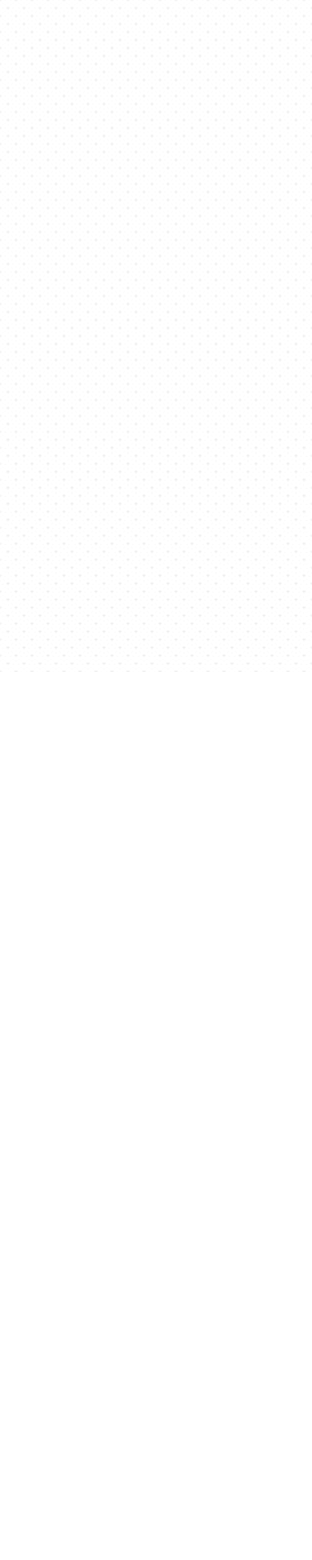
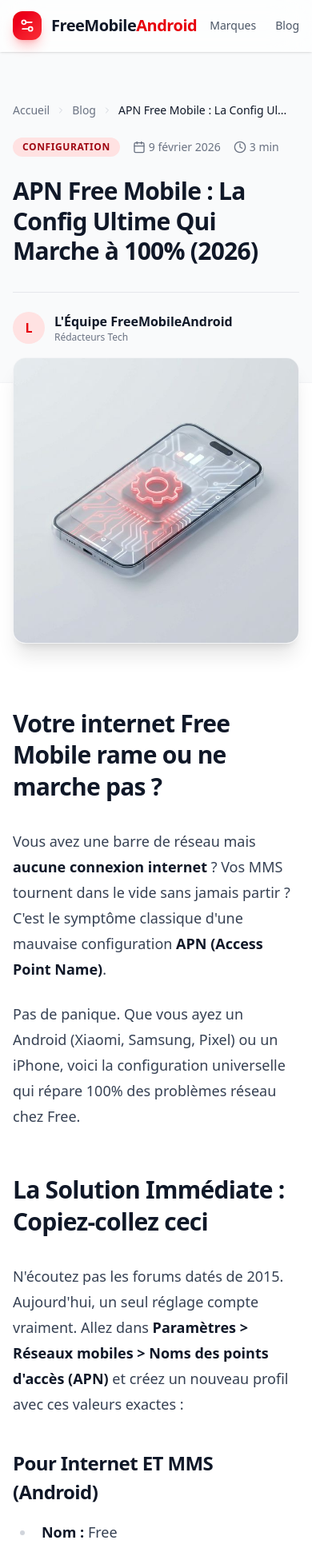
Before and after one commit to baguettecroissant/freemobileandroid, a Next.js app: page /blog/apn-free-mobile-configuration-officielle in a window 390 px wide. Before the commit this address had no page. Shown: the top 1951 px of the page at 80% size. Before the commit the page ends 844 px from the top, so only its background shows below. Built offline with nearby package versions, Linux system fonts and the light colour scheme.

Commit message:
feat(blog): add APN Free Mobile configuration post with illustration

```diff
--- a/data/posts.ts
+++ b/data/posts.ts
@@ -8,6 +8,7 @@ export interface BlogPost {
   readTime: string;
   category: string;
   image?: string;
+  imagePrompt?: string;
 }
 
 export const posts: BlogPost[] = [
@@ -122,5 +123,57 @@ export const posts: BlogPost[] = [
 
       <p>Votre mobile ne capte toujours pas ? Vérifiez si votre modèle est bien compatible avec les <a href="/marques" class="text-red-600 font-bold hover:underline">fréquences Free Mobile</a> ou suivez notre guide complet de <a href="/configurer-apn" class="text-red-600 font-bold hover:underline">configuration APN par marque</a>.</p>
     `,
+  },
+  {
+    slug: "apn-free-mobile-configuration-officielle",
+    title: "APN Free Mobile : La Config Ultime Qui Marche à 100% (2026)",
+    excerpt: "Plus d'internet ou de MMS ? Ne galérez plus. Voici LE réglage APN officiel Free Mobile à copier-coller pour réparer votre connexion en 30 secondes chrono.",
+    date: "2026-02-09",
+    author: "L'Équipe FreeMobileAndroid",
+    readTime: "3 min",
+    category: "Configuration",
+    image: "/blog_apn_config_2026_tech_3d.png",
+    imagePrompt: "Tech 3D, Isometric, Glassmorphism, Free Mobile colors (Red/White), clean background, smartphone with settings icon and signal bars, high quality, 8k",
+    content: `
+      <h2>Votre internet Free Mobile rame ou ne marche pas ?</h2>
+      <p>Vous avez une barre de réseau mais <strong>aucune connexion internet</strong> ? Vos MMS tournent dans le vide sans jamais partir ? C'est le symptôme classique d'une mauvaise configuration <strong>APN (Access Point Name)</strong>.</p>
+      <p>Pas de panique. Que vous ayez un Android (Xiaomi, Samsung, Pixel) ou un iPhone, voici la configuration universelle qui répare 100% des problèmes réseau chez Free.</p>
+
+      <h2>La Solution Immédiate : Copiez-collez ceci</h2>
+      <p>N'écoutez pas les forums datés de 2015. Aujourd'hui, un seul réglage compte vraiment. Allez dans <strong>Paramètres > Réseaux mobiles > Noms des points d'accès (APN)</strong> et créez un nouveau profil avec ces valeurs exactes :</p>
+
+      <h3>Pour Internet ET MMS (Android)</h3>
+      <ul>
+        <li><strong>Nom :</strong> Free</li>
+        <li><strong>APN :</strong> free</li>
+        <li><strong>MMSC :</strong> http://mms.free.fr</li>
+        <li><strong>MCC :</strong> 208</li>
+        <li><strong>MNC :</strong> 15</li>
+        <li><strong>Type d'APN :</strong> default,mms,supl,hipri,dun</li>
+        <li><strong>Protocole APN :</strong> IPv4/IPv6</li>
+        <li><strong>Réseau :</strong> Non spécifié (ou tout cocher si possible)</li>
+      </ul>
+      <p><strong>Important :</strong> Une fois saisi, appuyez sur les 3 petits points (menu) et cliquez sur <strong>Enregistrer</strong>. Sélectionnez ensuite ce nouveau profil.</p>
+
+      <h2>Pourquoi ça ne marchait pas avant ?</h2>
+      <p>Souvent, les téléphones importés ou les mises à jour logicielles écrasent les réglages de l'opérateur. Parfois, l'APN est réglé sur "orange" (héritage de l'itinérance) ou il manque le champ "mms".</p>
+      <p>Avec la configuration ci-dessus, vous forcez votre téléphone à utiliser les passerelles directes de <strong>Free Mobile</strong> pour la 4G et la <strong>5G</strong>, sans passer par des bridages inutiles.</p>
+
+      <h3>Sur iPhone, c'est automatique (normalement)</h3>
+      <p>Si vous avez un iPhone, Apple gère cela tout seul. Mais si ça ne marche pas :</p>
+      <ul>
+        <li>Allez dans <strong>Réglages > Général > Transférer ou réinitialiser l'iPhone > Réinitialiser > Réinitialiser les réglages réseau</strong>.</li>
+        <li>Attention, cela efface aussi vos mots de passe Wi-Fi enregistrés, mais c'est radical pour retrouver la 4G.</li>
+      </ul>
+
+      <h2>Foire Aux Questions (FAQ)</h2>
+      <p><strong>Q : Je ne capte toujours pas la 5G malgré cette config.</strong><br>
+      R : Vérifiez que l'option "Service 5G" est bien activée dans votre Espace Abonné. C'est la cause n°1 des problèmes. Consultez notre guide pour <a href="/pourquoi-5g-free-ne-marche-pas" class="text-red-600 font-bold hover:underline">activer la 5G Free</a>.</p>
+
+      <p><strong>Q : J'ai deux lignes "Free" et "Free MMS", je garde les deux ?</strong><br>
+      R : Oui ! Sur certains modèles anciens, il faut séparer Internet (APN "free") et MMS (APN "mmsfree"). Mais la config unique ci-dessus marche pour 99% des smartphones récents.</p>
+
+      <p>Besoin d'aide pour votre modèle spécifique ? Regardez nos tutos pour <a href="/marques" class="text-red-600 font-bold hover:underline">Xiaomi, Samsung et autres marques</a>.</p>
+    `,
   }
 ];
```
Also changed, not shown: public/blog_apn_config_2026_tech_3d.png (added).
